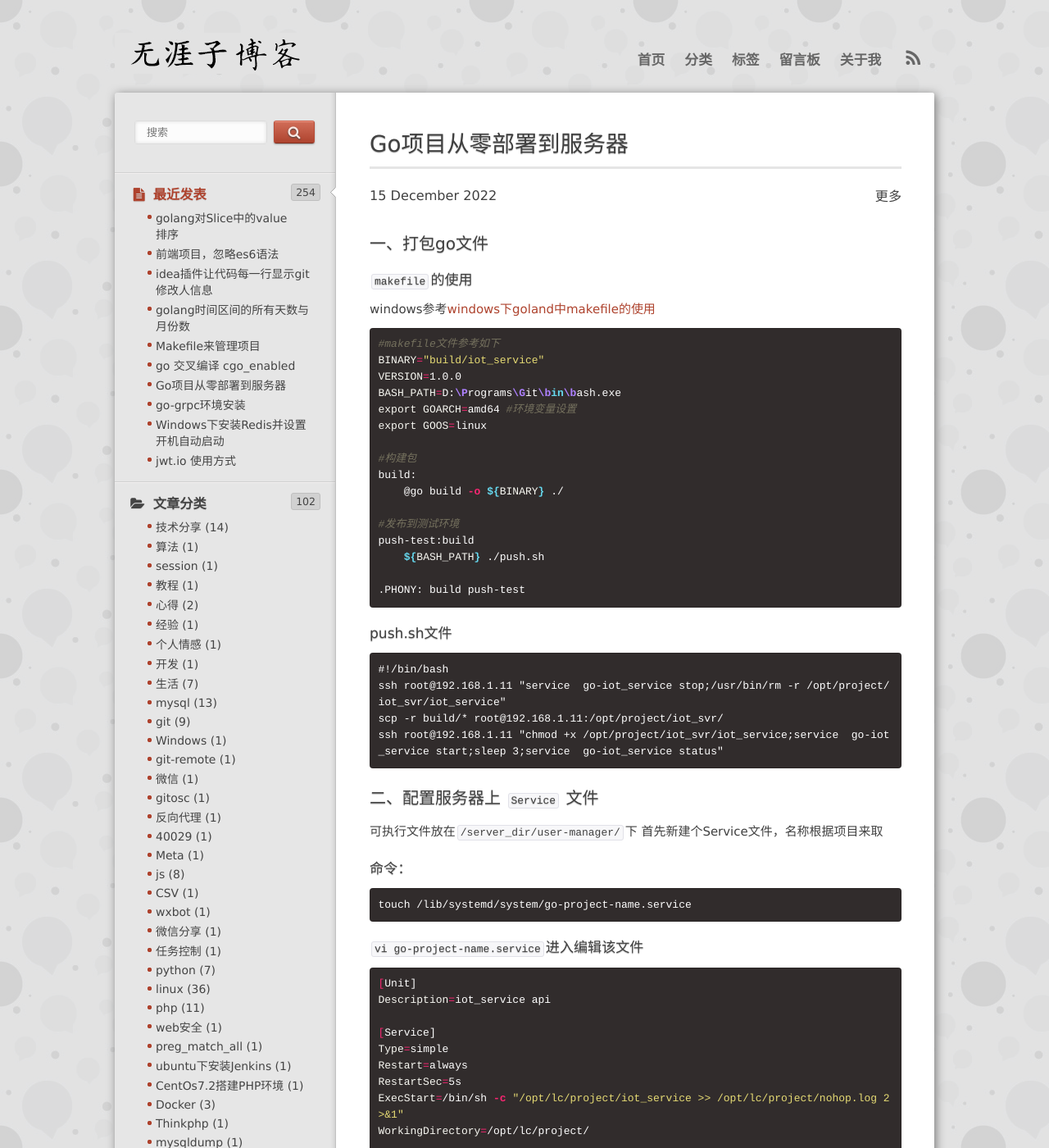
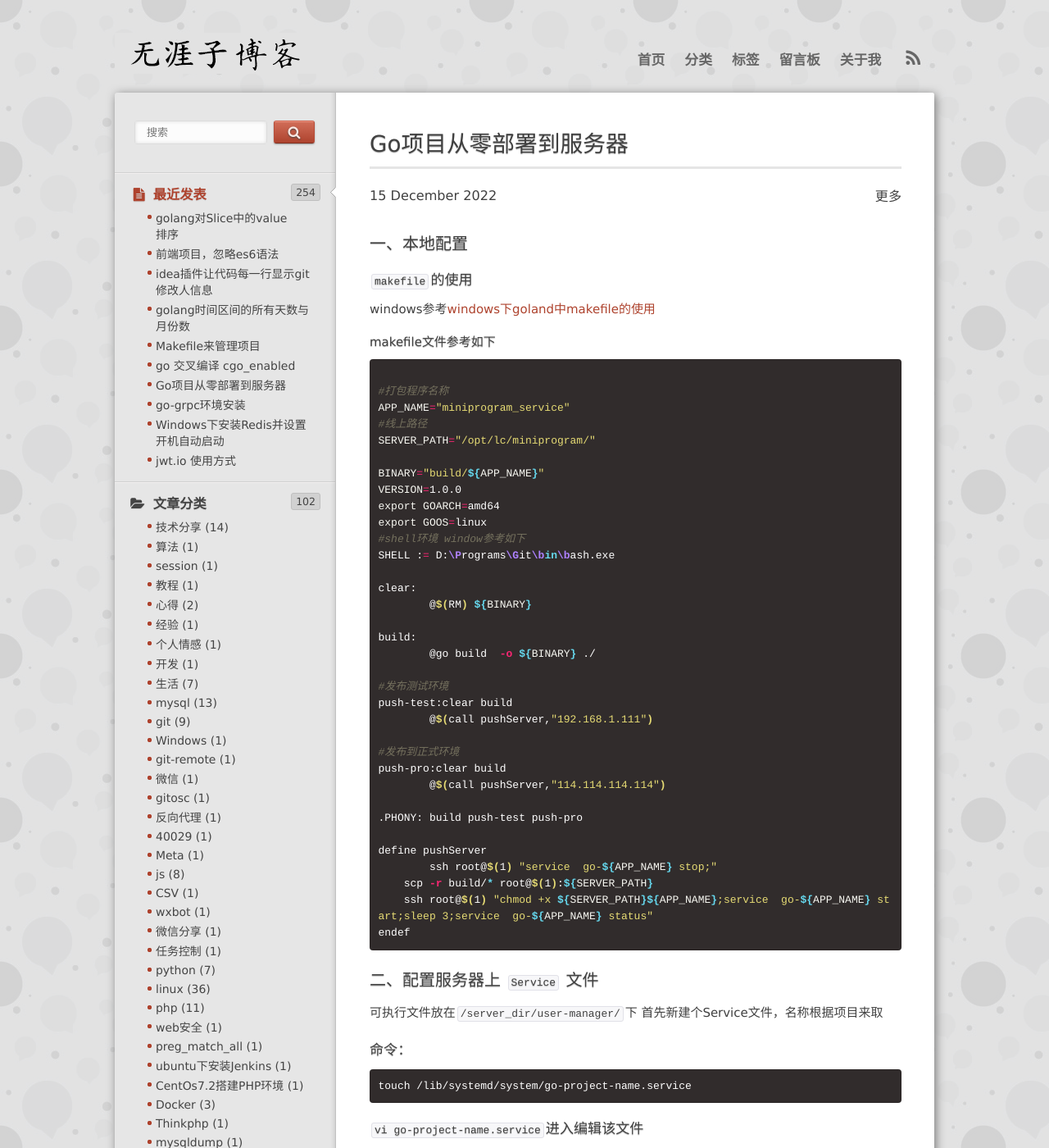
Before and after one commit to alibabayun/alibabayun.github.io, a Jekyll site: the page built from _posts/2022/12/2022-12-15-linux-service-sh.md, in a window 1280 px wide and 1400 px high. Shown: the whole window at 82% size. Built offline with Jekyll 4.4.1, drawn with Linux system fonts in a browser that asks for light colours; nearby versions of some CDN libraries; library files that are not in the unit come from our copies; comment, search, counter and statistics services are not loaded; some of the changed text lies outside the part shown.

Commit message:
upgrade makefile push

````diff
--- a/_posts/2022/12/2022-12-15-linux-service-sh.md
+++ b/_posts/2022/12/2022-12-15-linux-service-sh.md
@@ -7,34 +7,48 @@ category: "go"
 tags: ["go"]
 ---
 
-### 一、打包go文件
+### 一、本地配置
 #### `makefile`的使用
 windows参考[windows下goland中makefile的使用](https://blog.csdn.net/weixin_45629546/article/details/117285235)
+
+##### makefile文件参考如下
 ```shell
-#makefile文件参考如下
-BINARY="build/iot_service"
+
+#打包程序名称
+APP_NAME="miniprogram_service"
+#线上路径
+SERVER_PATH="/opt/lc/miniprogram/"
+
+BINARY="build/${APP_NAME}"
 VERSION=1.0.0
-BASH_PATH=D:\Programs\Git\bin\bash.exe
-export GOARCH=amd64 #环境变量设置
+export GOARCH=amd64
 export GOOS=linux
+#shell环境 window参考如下
+SHELL := D:\Programs\Git\bin\bash.exe
 
-#构建包
+clear:
+	@$(RM) ${BINARY}
+
 build:
-    @go build -o ${BINARY} ./
+	@go build  -o ${BINARY} ./
 
-#发布到测试环境
-push-test:build
-    ${BASH_PATH} ./push.sh
+#发布测试环境
+push-test:clear build
+	@$(call pushServer,"192.168.1.111")
 
-.PHONY: build push-test
+#发布到正式环境
+push-pro:clear build
+	@$(call pushServer,"114.114.114.114")
+
+.PHONY: build push-test push-pro
+
+define pushServer
+	ssh root@$(1) "service  go-${APP_NAME} stop;"
+    scp -r build/* root@$(1):${SERVER_PATH}
+    ssh root@$(1) "chmod +x ${SERVER_PATH}${APP_NAME};service  go-${APP_NAME} start;sleep 3;service  go-${APP_NAME} status"
+endef
 ```
-#### push.sh文件
-```
-#!/bin/bash
-ssh root@192.168.1.11 "service  go-iot_service stop;/usr/bin/rm -r /opt/project/iot_svr/iot_service"
-scp -r build/* root@192.168.1.11:/opt/project/iot_svr/
-ssh root@192.168.1.11 "chmod +x /opt/project/iot_svr/iot_service;service  go-iot_service start;sleep 3;service  go-iot_service status"
-```
+
 
 ### 二、配置服务器上 `Service` 文件
 可执行文件放在`/server_dir/user-manager/`下
@@ -49,19 +63,20 @@ touch /lib/systemd/system/go-project-name.service
 
 ``` shell
 [Unit]
-Description=iot_service api
+Description=项目名称:8120 xxx_service api
 
 [Service]
 Type=simple
 Restart=always
 RestartSec=5s
-ExecStart=/bin/sh -c "/opt/lc/project/iot_service >> /opt/lc/project/nohop.log 2>&1"
-WorkingDirectory=/opt/lc/project/
+ExecStart=/bin/sh -c "/opt/lc/xxx/xxx_service >> /opt/lc/xxx/nohop.log 2>&1"
+WorkingDirectory=/opt/lc/xxx/
 
 [Install]
 WantedBy=multi-user.target
+```
 
-```
+### 三、常见问题
 #### ExecStart是go可执行文件的路径
 
 WorkingDirectory要注意，如果程序中使用了相对路径来加载一些配置文件，如果在Service中没有配置WorkingDirectory，默认是根路径，所以配置文件就从根路径来寻找，会造成一些意向不到的情况
````
Also changed, not shown: other parts of _posts/2022/12/2022-12-15-linux-service-sh.md (+4 -3 lines).
